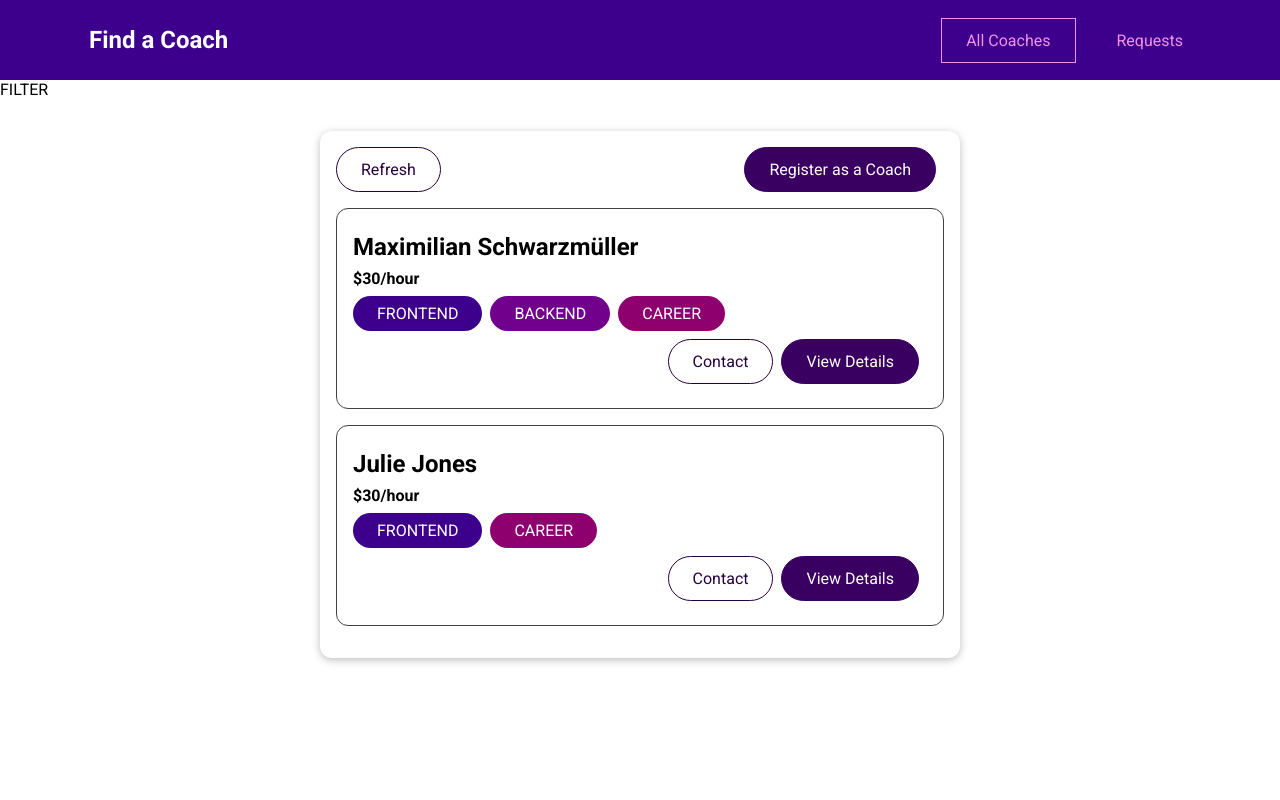
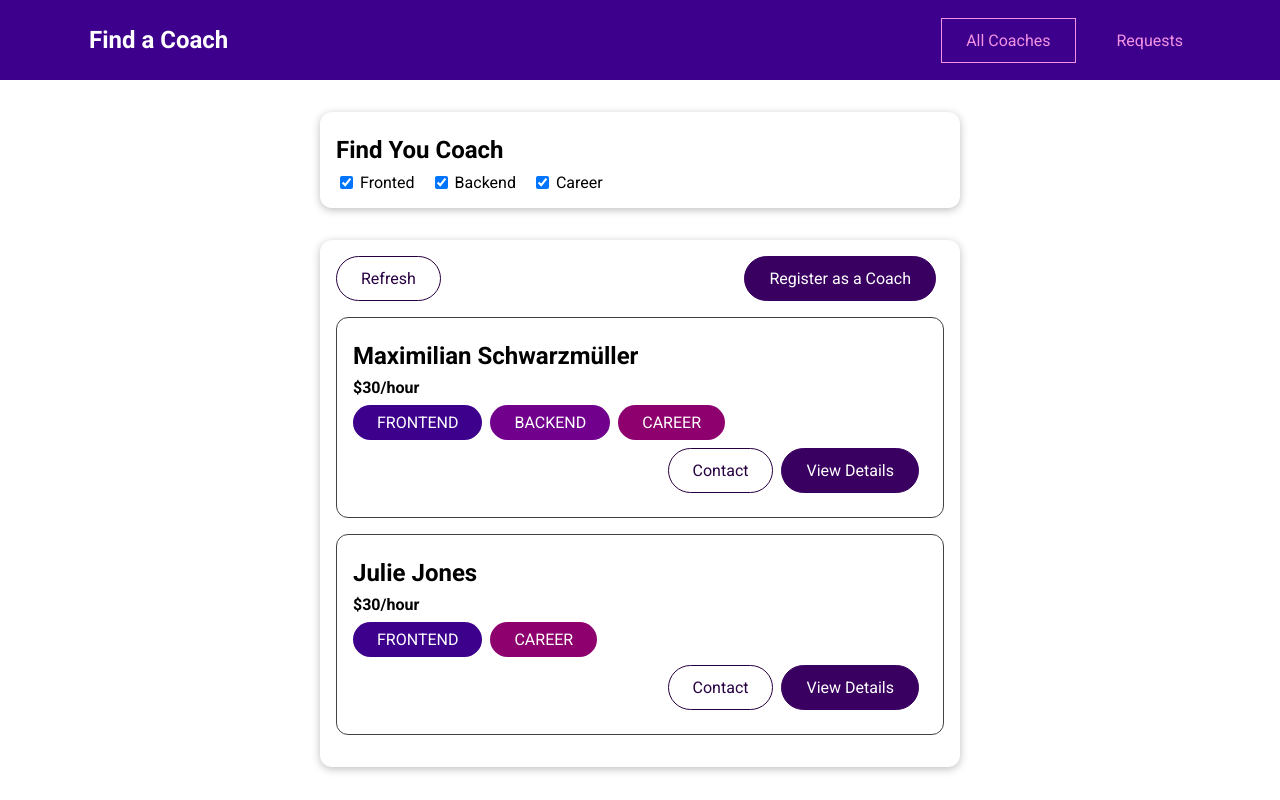
Before and after one commit to VictoriyaK19/main_project, a Vue app: page /coaches in a window 1280 px wide. Built offline with nearby package versions, Linux system fonts and the light colour scheme.

Commit message:
filtering coaches

```diff
--- /dev/null
+++ b/src/components/coaches/CoachFilter.vue
@@ -0,0 +1,67 @@
+<template>
+    <base-card>
+    <h2>Find You Coach</h2>
+    <span class="filter-option">
+        <input type="checkbox" id="frontend" checked @change="setFilter"/>
+        <label for="frontend">Fronted</label>
+    </span>
+    <span class="filter-option">
+        <input type="checkbox" id="backend" checked @change="setFilter"/>
+        <label for="backend">Backend</label>
+    </span>
+    <span class="filter-option">
+        <input type="checkbox" id="career" checked @change="setFilter"/>
+        <label for="career">Career</label>
+    </span>
+    </base-card>
+</template>
+
+<script>
+export default {
+    emits: ['change-filter'],
+    data() {
+        return {
+            filters: {
+                frontend: true,
+                backend: true,
+                career: true
+            }
+        };
+    },
+    methods: {
+        setFilter(event) {
+            const inputId = event.target.id;
+            const isActive = event.target.checked;
+            const updatedFilters = {
+                ...this.filters,
+                [inputId]: isActive
+            };
+            this.filters = updatedFilters;
+            this.$emit('change-filter', updatedFilters);
+        }
+    }
+}
+</script>
+
+<style scoped>
+h2 {
+  margin: 0.5rem 0;
+}
+
+.filter-option {
+  margin-right: 1rem;
+}
+
+.filter-option label,
+.filter-option input {
+  vertical-align: middle;
+}
+
+.filter-option label {
+  margin-left: 0.25rem;
+}
+
+.filter-option.active label {
+  font-weight: bold;
+}
+</style>
--- a/src/pages/coaches/CoachesList.vue
+++ b/src/pages/coaches/CoachesList.vue
@@ -1,5 +1,7 @@
 <template>
-  <section>FILTER</section>
+  <section>
+    <coach-filter @change-filter="setFilters"></coach-filter>
+  </section>
   <section>
     <base-card>
       <div class="controls">
@@ -23,18 +25,46 @@
 </template>
 
 <script>
-import CoachItem from "@/components/coaches/CoachItem";
+import CoachItem from "@/components/coaches/CoachItem.vue";
+import CoachFilter from "@/components/coaches/CoachFilter.vue";
 
 export default {
   components: {
     CoachItem,
+    CoachFilter,
+  },
+  data() {
+    return {
+      activeFilters: {
+        frontend: true,
+        backend: true,
+        career: true,
+      },
+    };
   },
   computed: {
     filteredCoaches() {
-      return this.$store.getters["coaches/coaches"]; // namespaced/gettername
+      const coaches = this.$store.getters["coaches/coaches"]; // namespaced/gettername
+      return coaches.filter(coach => {
+        if(this.activeFilters.frontend && coach.areas.includes('frontend')) {
+          return true;
+        }
+        if(this.activeFilters.backend && coach.areas.includes('backend')) {
+          return true;
+        }
+        if(this.activeFilters.career && coach.areas.includes('career')) {
+          return true;
+        }
+        return false;
+      });
     },
     hasCoaches() {
       return this.$store.getters["coaches/hasCoaches"];
+    },
+  },
+  methods: {
+    setFilters(updatedFilters) {
+      this.activeFilters = updatedFilters;
     },
   },
 };
@@ -50,6 +80,5 @@
 .controls {
   display: flex;
   justify-content: space-between;
-
 }
 </style>
```
Lines whose indentation alone changed are shown as unchanged.
